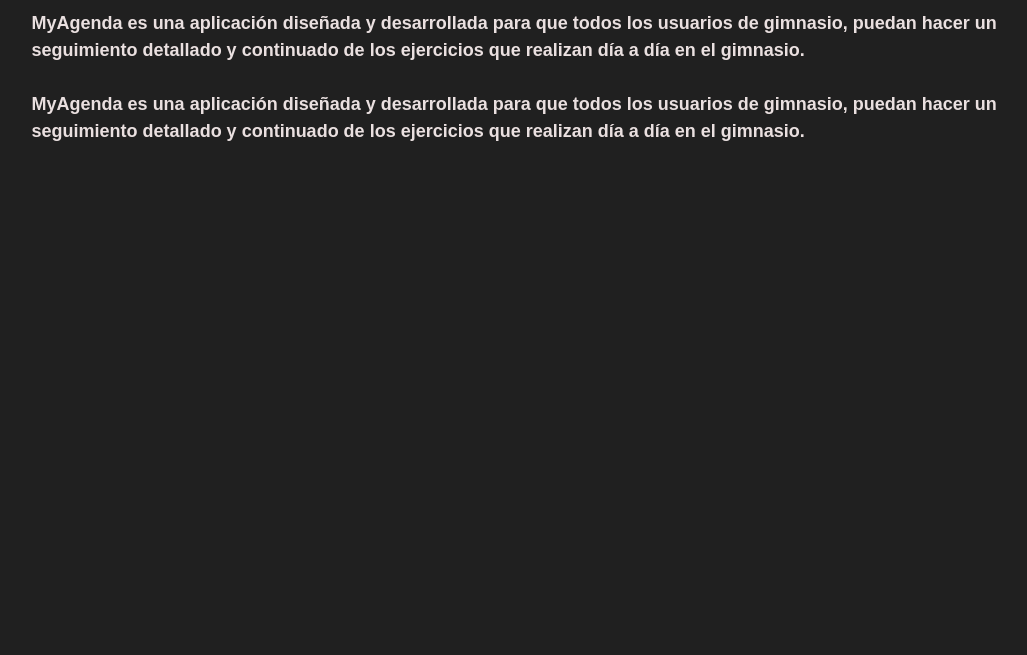
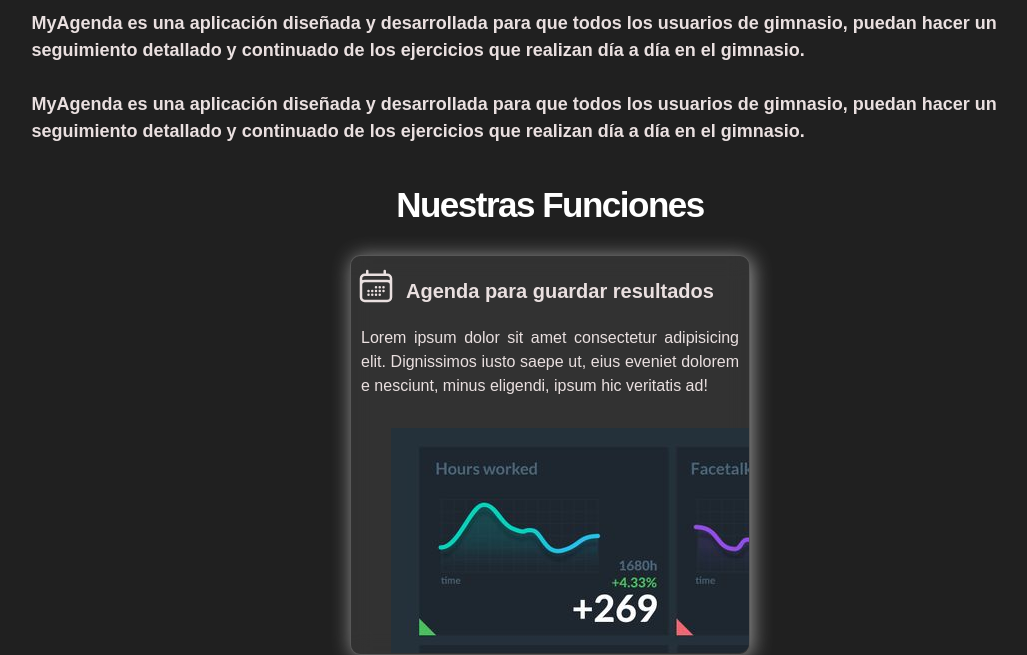
Before and after one commit to Sergiioog/PaginaSass, an Astro site: page / in a window 1280 px wide. Shown: the part 549-1204 px from the top of the page, without its empty margins (90-1117 px from the left). Before the commit the page ends 800 px from the top, so only its background shows below. Built offline with nearby package versions, Linux system fonts and the light colour scheme; Astro itself is replaced by a stand-in of ours.

Commit message:
Nuestras funciones

```diff
--- /dev/null
+++ b/src/components/FunctionCard.astro
@@ -0,0 +1,74 @@
+
+
+<section>
+    <div id="tituloCard">
+        <svg xmlns="http://www.w3.org/2000/svg" fill="none" viewBox="0 0 24 24" stroke-width="1.5" stroke="currentColor" class="w-6 h-6">
+            <path stroke-linecap="round" stroke-linejoin="round" d="M6.75 3v2.25M17.25 3v2.25M3 18.75V7.5a2.25 2.25 0 0 1 2.25-2.25h13.5A2.25 2.25 0 0 1 21 7.5v11.25m-18 0A2.25 2.25 0 0 0 5.25 21h13.5A2.25 2.25 0 0 0 21 18.75m-18 0v-7.5A2.25 2.25 0 0 1 5.25 9h13.5A2.25 2.25 0 0 1 21 11.25v7.5m-9-6h.008v.008H12v-.008ZM12 15h.008v.008H12V15Zm0 2.25h.008v.008H12v-.008ZM9.75 15h.008v.008H9.75V15Zm0 2.25h.008v.008H9.75v-.008ZM7.5 15h.008v.008H7.5V15Zm0 2.25h.008v.008H7.5v-.008Zm6.75-4.5h.008v.008h-.008v-.008Zm0 2.25h.008v.008h-.008V15Zm0 2.25h.008v.008h-.008v-.008Zm2.25-4.5h.008v.008H16.5v-.008Zm0 2.25h.008v.008H16.5V15Z" />
+          </svg>
+          <h3>Agenda para guardar resultados</h3>
+    </div>
+    <div id="divTexto">
+        <p>Lorem ipsum dolor sit amet consectetur adipisicing elit. Dignissimos iusto saepe ut, eius eveniet dolorem e nesciunt, minus eligendi, ipsum hic veritatis ad!</p>
+    </div>
+    <div id="divFoto">
+        <img src="assets/images/stats1.jpeg" alt="Stats">
+    </div>
+</section>
+
+<style lang="scss">
+    section {
+        height: 400px;
+        width: 400px;
+        background-color: gray;
+        background: rgba( 213, 213, 213, 0.1 );
+        box-shadow:2px 2px 20px 0.1px rgb(154, 154, 154);
+        backdrop-filter: blur( 10.5px );
+        -webkit-backdrop-filter: blur( 10.5px );
+        border-radius: 10px;
+        border: 1px solid rgba( 255, 255, 255, 0.18 );
+
+    }
+    #tituloCard {
+        height: 60px;
+        max-height: 25%;
+        padding: 5px;
+        width: 100%;
+        display: flex;
+        justify-content: start;
+        align-items: center;
+    }
+    #tituloCard svg {
+        max-width: 100%;
+        width: 40px;
+        height: 40px;
+        max-height: 100%;
+    }
+    #tituloCard h3 {
+        margin-top: 10px;
+        margin-left: 10px;
+        text-align: justify;
+        font-size: 20px;
+        white-space: 2px;
+    }
+    #divTexto {
+        padding: 10px;
+        font-weight: 500;
+        text-align: justify;
+    }
+    #divFoto {
+    height: 245px; /* ajusta la altura según sea necesario */
+    overflow: hidden; /* oculta cualquier contenido que sobresalga del contenedor */
+    position: relative; /* establece el contexto de posicionamiento para los elementos hijos */
+    border-end-end-radius: 10px;
+}
+
+#divFoto img {
+    max-width: none; /* anula cualquier restricción de ancho máximo */
+    position: absolute; /* posiciona la imagen dentro del contenedor */
+    top: 20px; /* ajusta la posición vertical según sea necesario */
+    left: 40px; /* ajusta la posición horizontal según sea necesario */
+    /* si es necesario, puedes ajustar más propiedades de posicionamiento aquí */
+}
+
+
+</style>
--- /dev/null
+++ b/src/components/sections/NuestrasFunciones.astro
@@ -0,0 +1,45 @@
+---
+import FunctionCard from "../FunctionCard.astro"
+---
+<section id="nuestrasFunciones">
+    <h1>Nuestras Funciones</h1>
+    <div>
+        <FunctionCard />
+    </div>
+</section>
+
+
+<style lang="scss">
+
+#nuestrasFunciones {
+    margin-top: 40px;
+    display: flex;
+    justify-content: center;
+    align-items: center;
+    flex-direction: column;
+    height: auto;
+    max-width: 90%;
+    margin-left: auto;
+    margin-right: auto;
+}
+#nuestrasFunciones h1 {
+    font-size: 35px;
+    text-align: center;
+    color: white;
+    letter-spacing: -1.5px;
+    line-height: 40px;
+}
+#nuestrasFunciones div {
+    height: auto;
+    width: 100%;
+    margin-top: 30px;
+    display: flex;
+    justify-content: center;
+    align-items: center;
+    flex-direction: column;
+    flex-wrap: wrap;
+}
+
+
+
+</style>
--- a/src/components/sections/QueEsMyAgenda.astro
+++ b/src/components/sections/QueEsMyAgenda.astro
@@ -1,5 +1,5 @@
-<section id="seccionNuestrasFunciones">
-    <h1>Nuestras funciones</h1>
+<section id="que_es_my_agenda">
+    <h1>¿Qué es MyAgenda?</h1>
     <div id="datos">
         <div id="datosTexto">
             <p>MyAgenda es una aplicación diseñada y desarrollada para que todos
--- a/src/pages/index.astro
+++ b/src/pages/index.astro
@@ -3,10 +3,12 @@
 import Prueba from '../components/Prueba.astro';
 import SeccionTituloPrincipal from '../components/sections/SeccionTituloPrincipal.astro';
 import QueEsMyAgenda from '../components/sections/QueEsMyAgenda.astro'
+import NuestrasFunciones from '../components/sections/NuestrasFunciones.astro';
 ---
 
 <Layout title="Inicio">
   <Prueba />
   <SeccionTituloPrincipal />
   <QueEsMyAgenda />
+  <NuestrasFunciones />
 </Layout>
--- a/src/styles/main.scss
+++ b/src/styles/main.scss
@@ -102,8 +102,8 @@
 
 
 /*---SECCIÓN TÍTULO---*/
-/*---SECCIÓN NUESTRAS FUNCIONES---*/
-#seccionNuestrasFunciones {
+/*---SECCIÓN QUE ES MY AGENDA---*/
+#que_es_my_agenda {
     margin-top: 40px;
     display: flex;
     justify-content: center;
@@ -115,7 +115,7 @@
 }
 
 
-#seccionNuestrasFunciones h1 {
+#que_es_my_agenda h1 {
     font-size: 35px;
     text-align: center;
     color: white;
```
Also changed, not shown: public/assets/images/stats1.jpeg (added).
